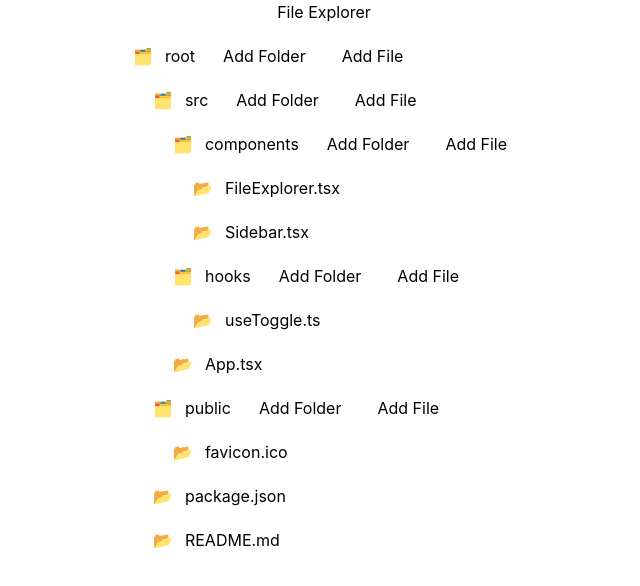
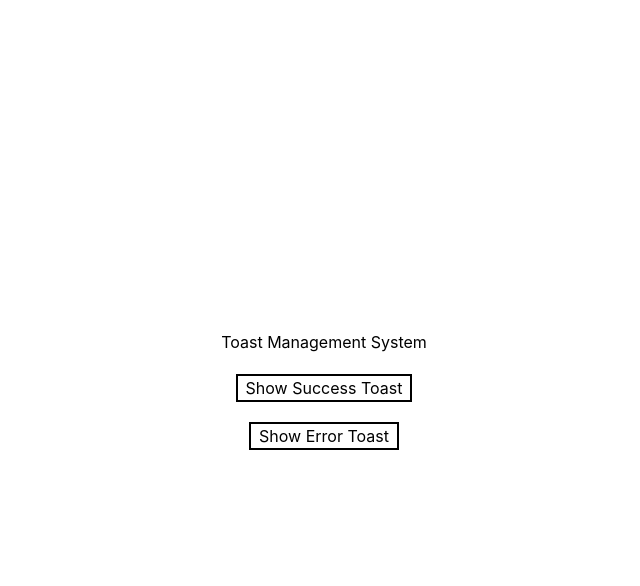
Before and after one commit to Kushagra-234/Machine-Coding-prep, a React (Vite) app: page / in a window 1280 px wide. Shown: the top 586 px of the page, without its empty margins (316-956 px from the left). Built offline with nearby package versions, Linux system fonts and the light colour scheme.

Commit message:
adds code for toast management HLD LLD and code

```diff
--- a/src/App.jsx
+++ b/src/App.jsx
@@ -3,6 +3,8 @@ import AutoComplete from "./components/AutoComplete";
 import Pollwidget from "./components/Pollwidget";
 import CountDownTimer from "./components/CountDownTimer";
 import FileExplorer from "./components/fileexplorer/FileExplorer";
+import Toast from "./components/ToastManagementSyatem/Toast";
+import ToastProvider from "./components/ToastManagementSyatem/ToastContext";
 
 const App = () => {
   return (
@@ -10,7 +12,10 @@ const App = () => {
       {/* <AutoComplete /> */}
       {/* <Pollwidget /> */}
       {/* <CountDownTimer /> */}
-      <FileExplorer />
+      {/* <FileExplorer /> */}
+      <ToastProvider>
+        <Toast />
+      </ToastProvider>
     </div>
   );
 };
--- a/src/components/ToastManagementSyatem/Toast.tsx
+++ b/src/components/ToastManagementSyatem/Toast.tsx
@@ -0,0 +1,50 @@
+import React, { useContext, useState } from "react";
+import { ToastContext } from "./ToastContext";
+
+const Toast = () => {
+  const { addToast, toastArray, positionList } = useContext(ToastContext);
+
+  return (
+    <div className="flex flex-col gap-5 h-full justify-center items-center">
+      <h3>Toast Management System</h3>
+      <button
+        onClick={() =>
+          addToast({
+            type: "success",
+            text: "this is a success toast",
+            position: "topRight",
+          })
+        }
+        className="border-black border-2 px-2"
+      >
+        Show Success Toast
+      </button>
+      <button
+        onClick={() =>
+          addToast({
+            type: "error",
+            text: "this is a error toast",
+            position: "topRight",
+          })
+        }
+        className="border-black border-2 px-2"
+      >
+        Show Error Toast
+      </button>
+
+      <div className="flex flex-col gap-5">
+        {toastArray.map((toastItem, index) => {
+          return (
+            <div
+              style={{ position: "fixed", ...positionList[toastItem.position] }}
+            >
+              {toastItem.text}
+            </div>
+          );
+        })}
+      </div>
+    </div>
+  );
+};
+
+export default Toast;
--- /dev/null
+++ b/src/components/ToastManagementSyatem/ToastContext.tsx
@@ -0,0 +1,43 @@
+import { createContext, useContext, useState } from "react";
+import React from "react";
+
+export const ToastContext = createContext<any>(null);
+
+const ToastProvider = ({ children }) => {
+  const positionList = {
+    topLeft: { top: 10, left: 10 },
+    topRight: { top: 10, right: 10 },
+    bottomRight: { bottom: 10, right: 10 },
+    bottomLeft: { bottom: 10, left: 10 },
+  };
+  const [toastArray, setToastArray] = useState<any[]>([]);
+  const [position, setPosition] = useState(positionList.topLeft);
+
+  const addToast = ({ type, text, position }) => {
+    const id = Date.now();
+
+    const newToast = {
+      id: id,
+      type,
+      text,
+      position,
+    };
+
+    setToastArray((prev) => [...prev, newToast]);
+
+    setTimeout(() => {
+      setToastArray((oldArray) =>
+        oldArray.filter((toastItem) => toastItem.id !== id)
+      );
+      //   setToastArray(newArray);
+    }, 2000);
+  };
+
+  return (
+    <ToastContext.Provider value={{ addToast, toastArray, positionList }}>
+      {children}
+    </ToastContext.Provider>
+  );
+};
+
+export default ToastProvider;
```
